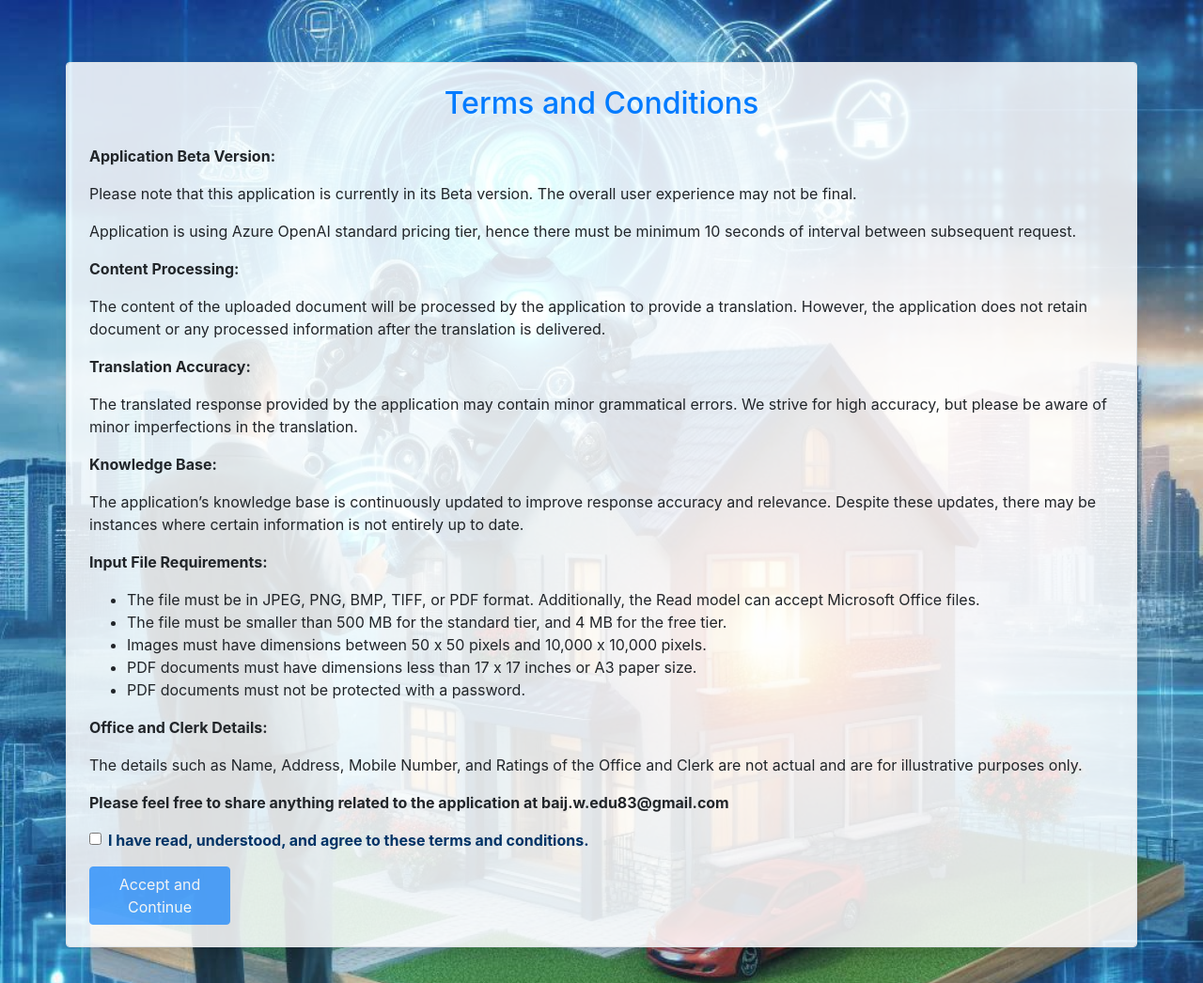
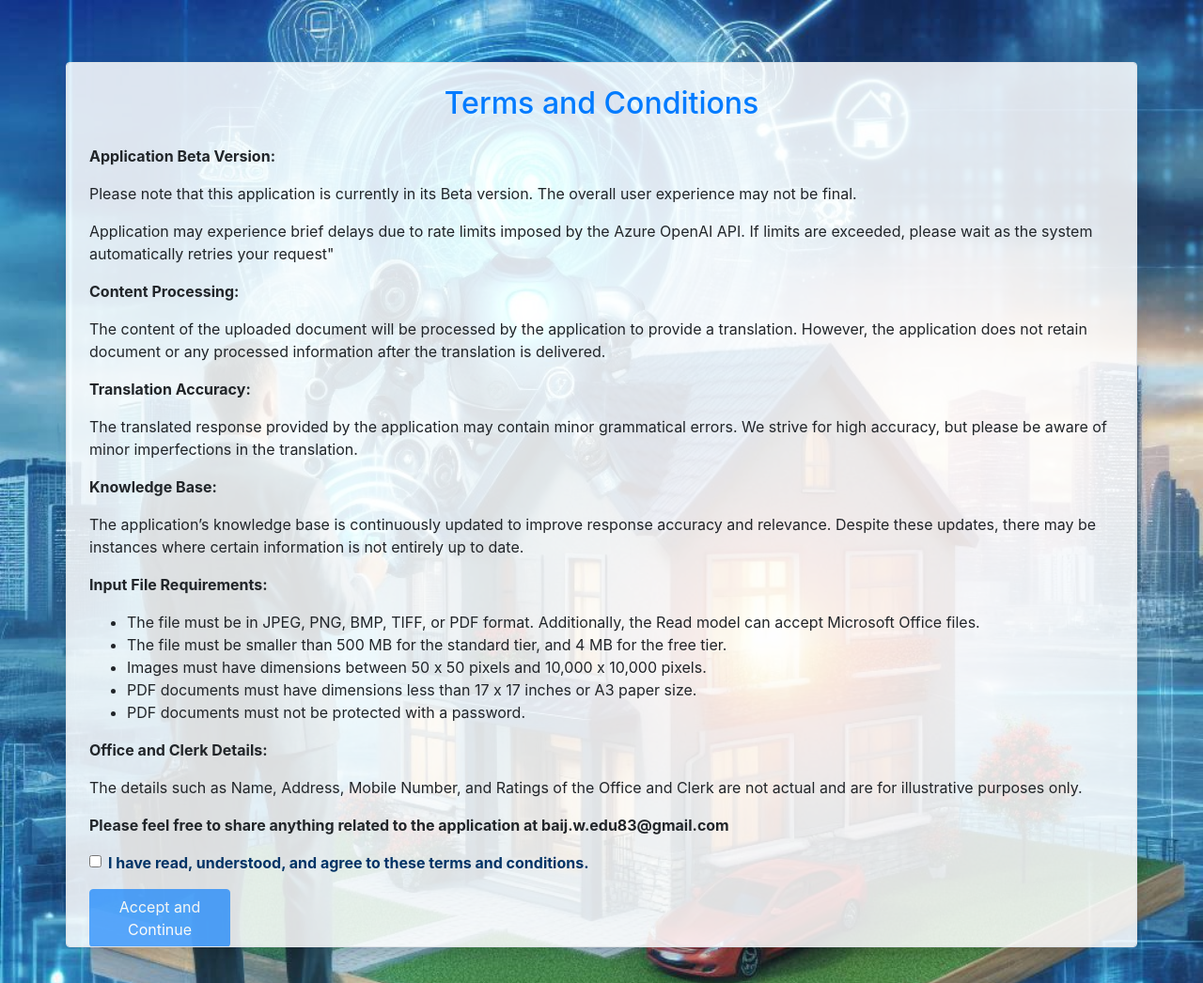
Before and after one commit to Baijnath-Singh/Klerk, a Flask app: page / in a window 1280 px wide. Shown: the whole page at 94% size. Run offline with Flask 2, Linux system fonts and the light colour scheme; some libraries are stand-ins or nearby versions.

Commit message:
added retry incase of error 429 once token quota is exceeded

```diff
--- a/app.py
+++ b/app.py
@@ -1,4 +1,5 @@
 import os
+import time
 from flask import Flask, render_template, request, jsonify
 from dotenv import load_dotenv
 import requests
@@ -101,6 +102,17 @@ def extract_text_from_file(file_path):
     extracted_text = " ".join([line.content for page in result.pages for line in page.lines])
     return extracted_text
 
+def retry_request(url, headers, json_data, max_retries=12, delay=5):
+    attempts = 0
+    while attempts < max_retries:
+        response = requests.post(url, headers=headers, json=json_data)
+        if response.status_code == 429:
+            attempts += 1
+            print(f"Rate limit exceeded. Retrying in {delay} seconds... (Attempt {attempts}/{max_retries})")
+            time.sleep(delay)
+        else:
+            return response
+    response.raise_for_status()
 
 
 @app.route('/')
@@ -189,10 +201,10 @@ def translate():
         })
 
         # Make the API request
-        response = requests.post(
+        response = retry_request(
             f'{sEndpoint}openai/deployments/{sDeployment}/chat/completions?api-version=2024-02-01',
             headers={'api-key': sKey, 'Content-Type': 'application/json'},
-            json=dData
+            json_data=dData
         )
 
         response_json = response.json()
--- a/templates/index.html
+++ b/templates/index.html
@@ -14,7 +14,7 @@
         <div class="terms-content">
             <p><strong>Application Beta Version:</strong></p>
             <p>Please note that this application is currently in its Beta version. The overall user experience may not be final.</p>
-            <p>Application is using Azure OpenAI standard pricing tier, hence there must be minimum 10 seconds of interval between subsequent request.</p>
+            <p>Application may experience brief delays due to rate limits imposed by the Azure OpenAI API. If limits are exceeded, please wait as the system automatically retries your request" </p>
 
             <p><strong>Content Processing:</strong></p>
             <p>The content of the uploaded document will be processed by the application to provide a translation. However, the application does not retain document or any processed information after the translation is delivered.</p>
```
